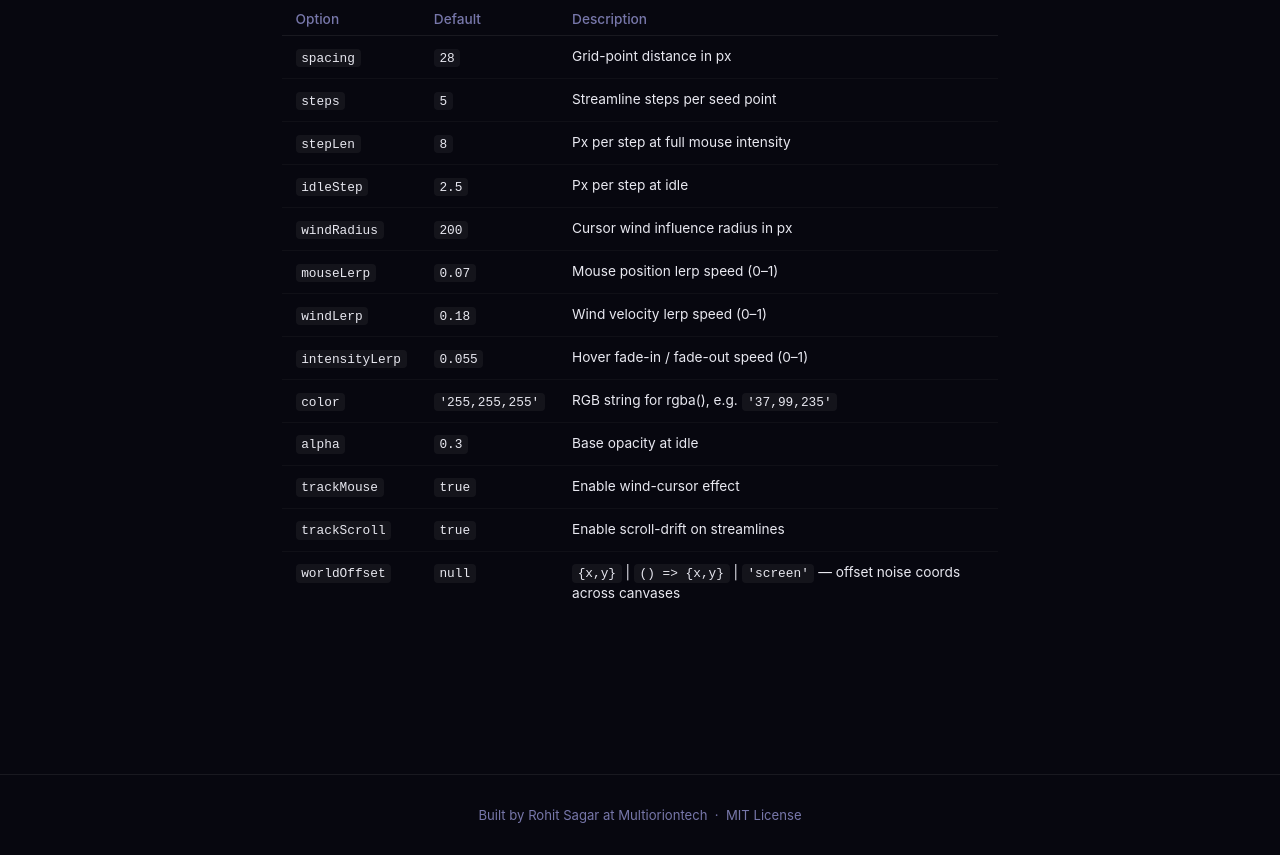
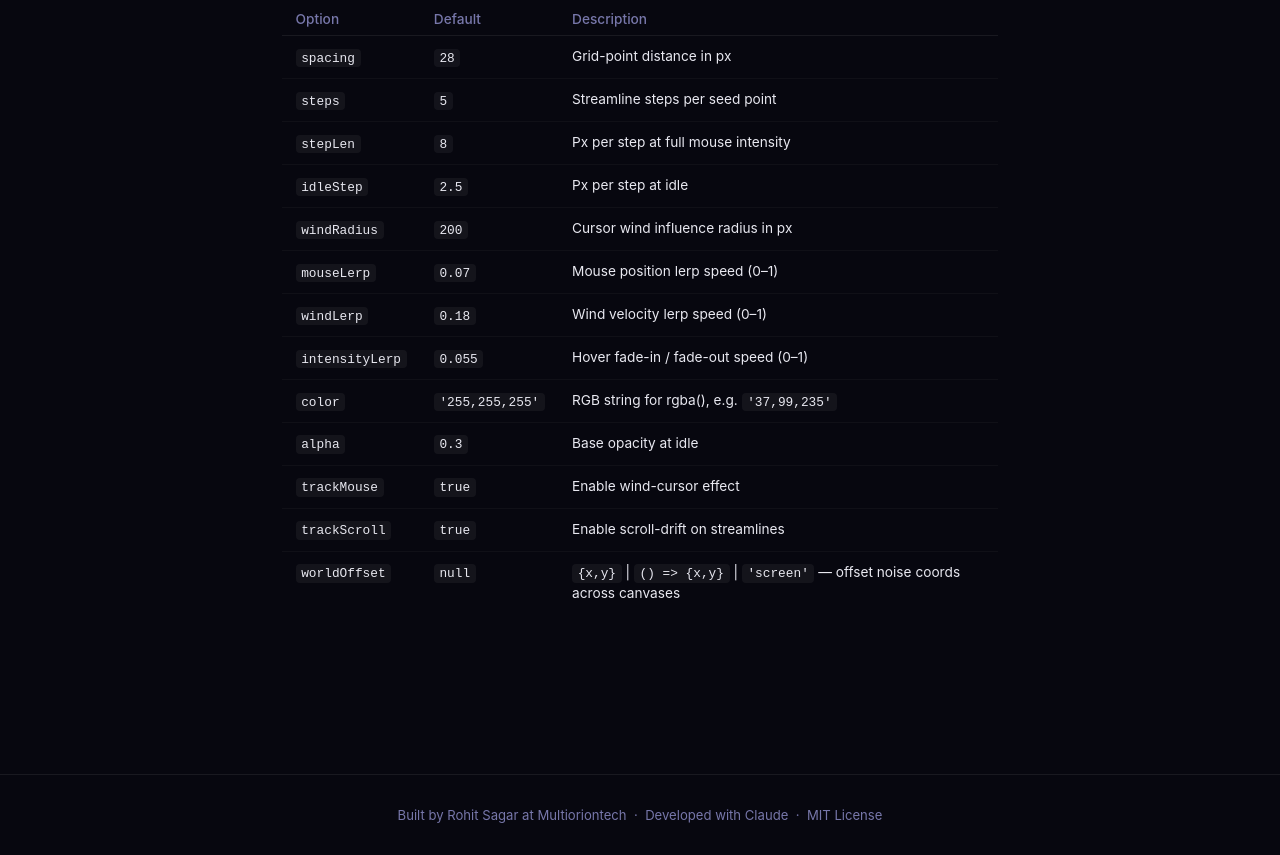
Before and after one commit to rohit-sagar256/noise-wave-flow, a website built with Vite: page docs/index.html in a window 1280 px wide. Shown: the part 1901-2756 px from the top of the page. Built offline with nearby package versions, Linux system fonts and the light colour scheme.

Commit message:
chore: add Claude (Anthropic) to contributors

```diff
--- a/docs/index.html
+++ b/docs/index.html
@@ -609,6 +609,7 @@ flow.<span class="fn">destroy</span>();               <span class="cm">// stop a
 <footer>
   Built by <a href="https://github.com/rohit-sagar256" target="_blank">Rohit Sagar</a>
   at <a href="https://multioriontech.com" target="_blank">Multioriontech</a>
+  &nbsp;·&nbsp; Developed with <a href="https://claude.ai" target="_blank">Claude</a>
   &nbsp;·&nbsp;
   <a href="https://github.com/rohit-sagar256/noise-wave-flow/blob/main/LICENSE" target="_blank">MIT License</a>
 </footer>
--- a/package.json
+++ b/package.json
@@ -20,6 +20,10 @@
     {
       "name": "Multioriontech",
       "url": "https://multioriontech.com"
+    },
+    {
+      "name": "Claude (Anthropic)",
+      "url": "https://claude.ai"
     }
   ],
   "repository": {
```
Also changed, not shown: README.md.
